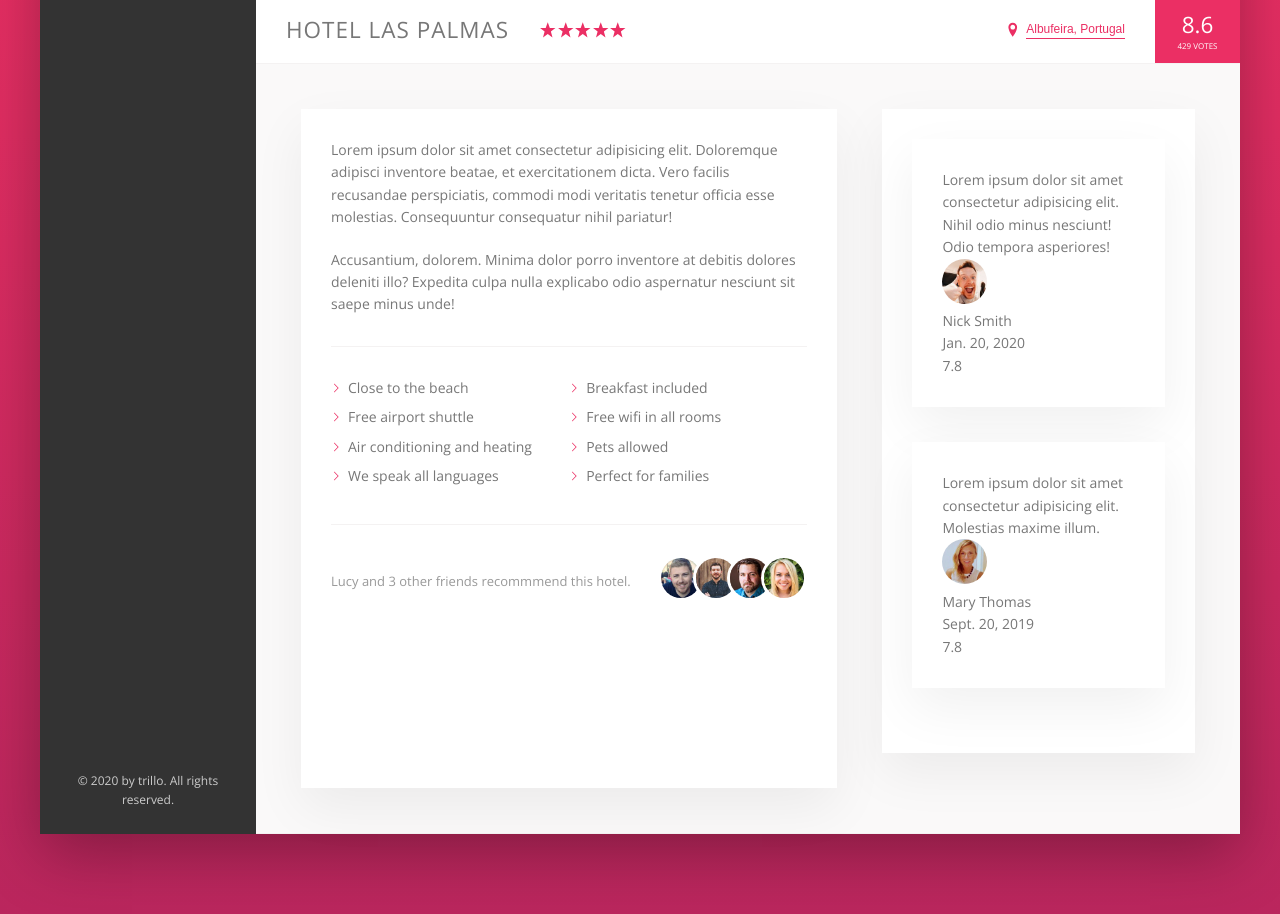
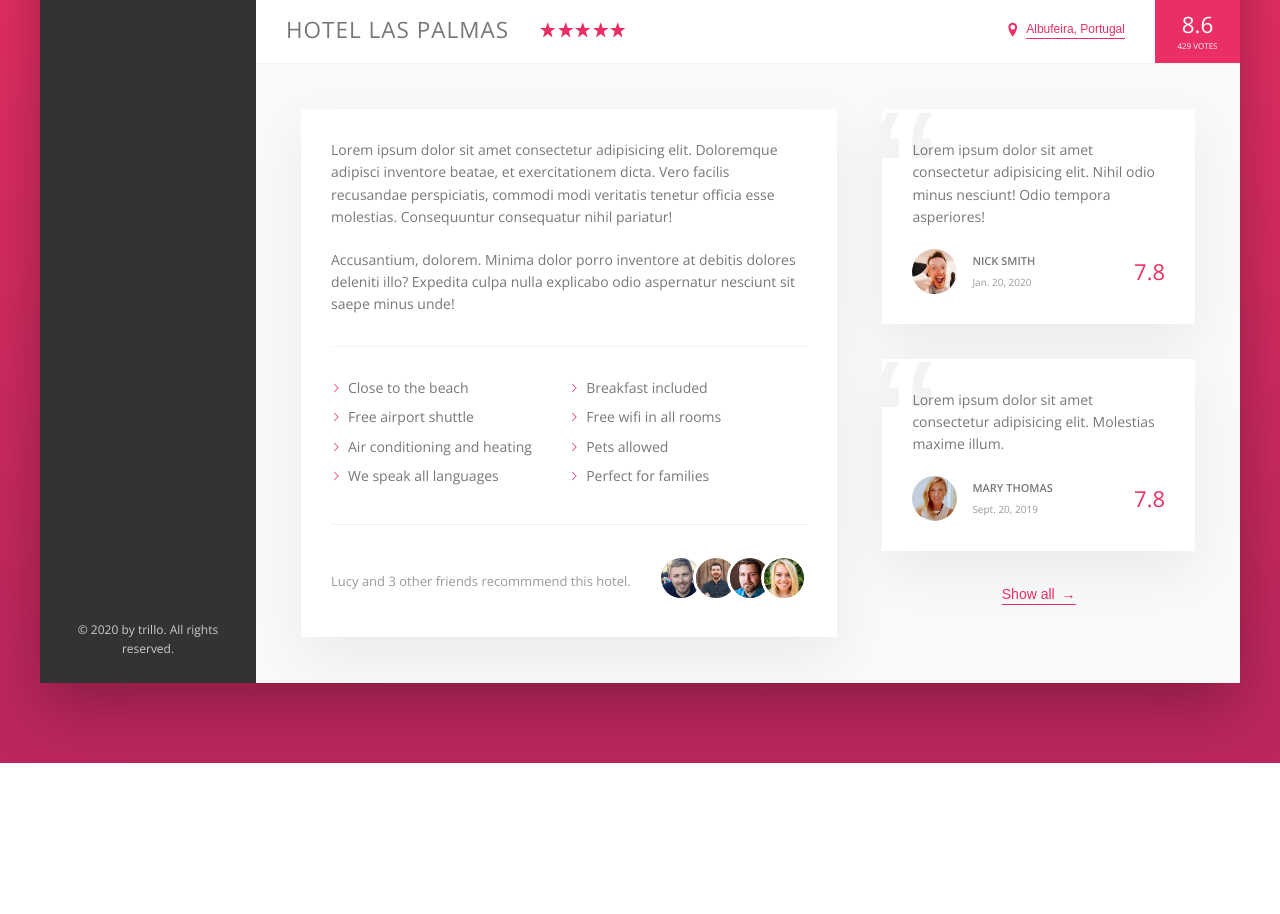
Before and after one commit to CodeByLine/sass-css, a website: page index.html in a window 1280 px wide. Shown: the part 538-1452 px from the top of the page. After the commit the page ends 1301 px from the top, so only its background shows below. Drawn offline with nearby package versions, Linux system fonts and the light colour scheme.

Commit message:
finished user side

```diff
--- a/index.html
+++ b/index.html
@@ -191,7 +191,6 @@
 
 
                         <div class="user-reviews">
-                            <div class="review">
                                 <figure class="review">
                                     <blockquote class="review__text">
                                         Lorem ipsum dolor sit amet consectetur adipisicing elit. Nihil odio minus nesciunt! Odio tempora asperiores!
@@ -201,9 +200,6 @@
                                         <img src="img/user-1.jpg" alt="" class="review__photo">
                                         <div class="review__user-box">
                                             <p class="review__user-name">Nick Smith</p>
-                                        </div>
-
-                                        <div class="review__user-box">
                                             <p class="review__user-date">Jan. 20, 2020</p>
                                         </div>
                                         <div class="review__rating">7.8</div>
@@ -219,15 +215,13 @@
                                         <img src="img/user-2.jpg" alt="" class="review__photo">
                                         <div class="review__user-box">
                                             <p class="review__user-name">Mary Thomas</p>
-                                        </div>
-
-                                        <div class="review__user-box">
                                             <p class="review__user-date">Sept. 20, 2019</p>
                                         </div>
                                         <div class="review__rating">7.8</div>
                                     </figcaption>
                                 </figure>
 
+                                <button class="btn-inline">Show all <span>&rarr;</span> </button>
 
                             </div>
                         </div>
--- a/sass/_components.scss
+++ b/sass/_components.scss
@@ -311,8 +311,16 @@
     cursor: pointer;
     transition: all .2s;
 
+    & span {
+        margin-left: 3px;
+        transition: margin-left .2s;
+    }
+
     &:hover {
         color: var(--color-grey-dark-1);
+        span {
+            margin-left: 8px;
+        }
     }
 
     &:focus {
@@ -421,12 +429,18 @@
     box-shadow: var(--shadow-light);
     padding: 3rem;
     margin-bottom: 3.5rem;
-
+    position: relative;
     &__text {
+        margin-bottom: 2rem;
+        z-index: 10;
+        position: relative;
+        overflow: hidden;
 
     }
 
     &__user {
+        display: flex;
+        align-items: center;
 
     }
 
@@ -435,22 +449,44 @@
         height: 4.5rem;
         width: 4.5rem;
         border-radius: 50%;
+        margin-right: 1.5rem;
 
     }
 
     &__user-box {
+        margin-right: auto;
 
     }
 
     &__user-name {
+        font-size: 1.1rem;
+        font-weight: 600;
+        text-transform: uppercase;
+        margin-bottom: .4rem;
 
     }
 
     &__user-date {
-
+        font-size: 1rem;
+        color: var(--color-grey-dark-3);
     }
 
     &__rating {
+        color: var(--color-primary);
+        font-size: 2.2rem;
+        font-weight: 300;
+    }
 
+
+    &::before {
+        content: "\201C";
+        position: absolute;
+        top: -2.75rem;
+        left: -1rem;
+        font-size: 20rem;
+        color: var(--color-grey-light-2);
+        font-family: sans-serif;
+        line-height: 1;
+        z-index: 1;
     }
 }
--- a/sass/_layout.scss
+++ b/sass/_layout.scss
@@ -68,13 +68,10 @@
   margin-right: 4.5rem;
 
 }
+
 .user-reviews {
-  // background-color: yellowgreen;
+  display: flex;
   flex: 1;
-
-
-
-  .detail {
-
-  }
+  flex-direction: column;
+  align-items: center;
 }
```
Also changed, not shown: css/style.css.
